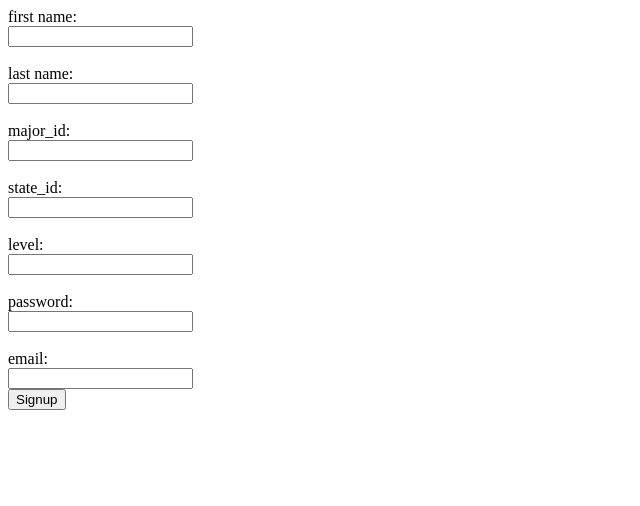
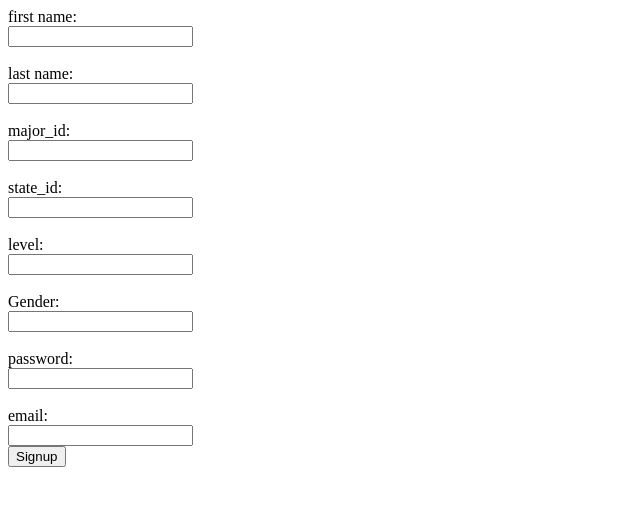
Before and after one commit to Jesseekoh/ASMS, a Flask app: page /signup in a window 1280 px wide. Shown: the top 506 px of the page, without its empty margins (0-640 px from the left). Run offline with Flask 3, Linux system fonts and the light colour scheme; parts of the project's set-up code (start-up, migrations or seed data) failed here and were passed over.

Commit message:
updated dashboard return value

```diff
--- /dev/null
+++ b/backend/file.json
@@ -0,0 +1 @@
+{"Student.9251c762-df63-4a22-9f73-2cfd7a6cd427": {"id": "9251c762-df63-4a22-9f73-2cfd7a6cd427", "created_at": "2024-02-14T08:38:13.098002", "updated_at": "2024-02-14T08:38:13.098207", "__class__": "Student"}}
--- a/backend/models/student.py
+++ b/backend/models/student.py
@@ -34,6 +34,7 @@ class Student(BaseModel, Base):
         last_name = Column(String(70), nullable=True)
         student_id = Column(String(20), nullable=False)
         email = Column(String(128), nullable=False)
+        gender = Column(String(20), nullable=False)
         password = Column(String(128), nullable=False)
         level_id = Column(String(60), ForeignKey('levels.id'), nullable=False)
         major_id = Column(String(60), ForeignKey('majors.id'), nullable=False)
--- a/backend/website/app.py
+++ b/backend/website/app.py
@@ -90,6 +90,10 @@ def formatStudent(student):
     del studentValue['major_id']
     del studentValue['state_id']
     del studentValue['__class__']
+    del studentValue['level_id']
+    del studentValue['id']
+    studentValue['level'] = student.levels.number
+    studentValue['gender'] = student.gender
     studentValue['url'] = '/login'
 
     return studentValue
@@ -97,15 +101,15 @@ def formatStudent(student):
 @app.route('/dashboard', strict_slashes=False)
 @cross_origin(supports_credentials=True)
 def dashbord():
-
-
+    """return student basic information"""
     if 'id' in session:
         student = storage.get(Student, session['id'])
         if student:
+            studentValue = formatStudent(student)
+            del studentValue['url']
 
-            return jsonify(student.to_dict())
+            return jsonify(studentValue)
             # return render_template('dashbord.html', student=student)
-
     return redirect(url_for('login'))
 
 
--- a/backend/website/templates/signup.html
+++ b/backend/website/templates/signup.html
@@ -23,6 +23,9 @@
 		<label for="password">level:</label><br>
 		<input type="text" id="level"><br>
 		<br>
+		<label for="gender">Gender:</label><br>
+		<input type="text" id="gender"><br>
+		<br>
 		<label for="password">password:</label><br>
 		<input type="password" id="password"><br>
 		<br>
@@ -41,6 +44,7 @@ $('form').submit(function(event) {
                 "major_id": $('#dep_id').val(),
                 "state_id": $('#state_id').val(),
                 "level_id": $('#level').val(),
+                "gender": $('#gender').val(),
                 "email": $('#email').val(),
                 "password": $('#password').val(),
         }
--- a/backend/website/utils/utilities.py
+++ b/backend/website/utils/utilities.py
@@ -28,7 +28,8 @@ class Validate:
     def validate_signup(**data):
 
         required_fields = ['first_name', 'email', 'password',
-                'major_id', 'state_id', 'level_id', 'last_name']
+                'major_id', 'state_id', 'level_id', 'last_name',
+                'gender']
 
         if not data:
             return "No data provided"
```
